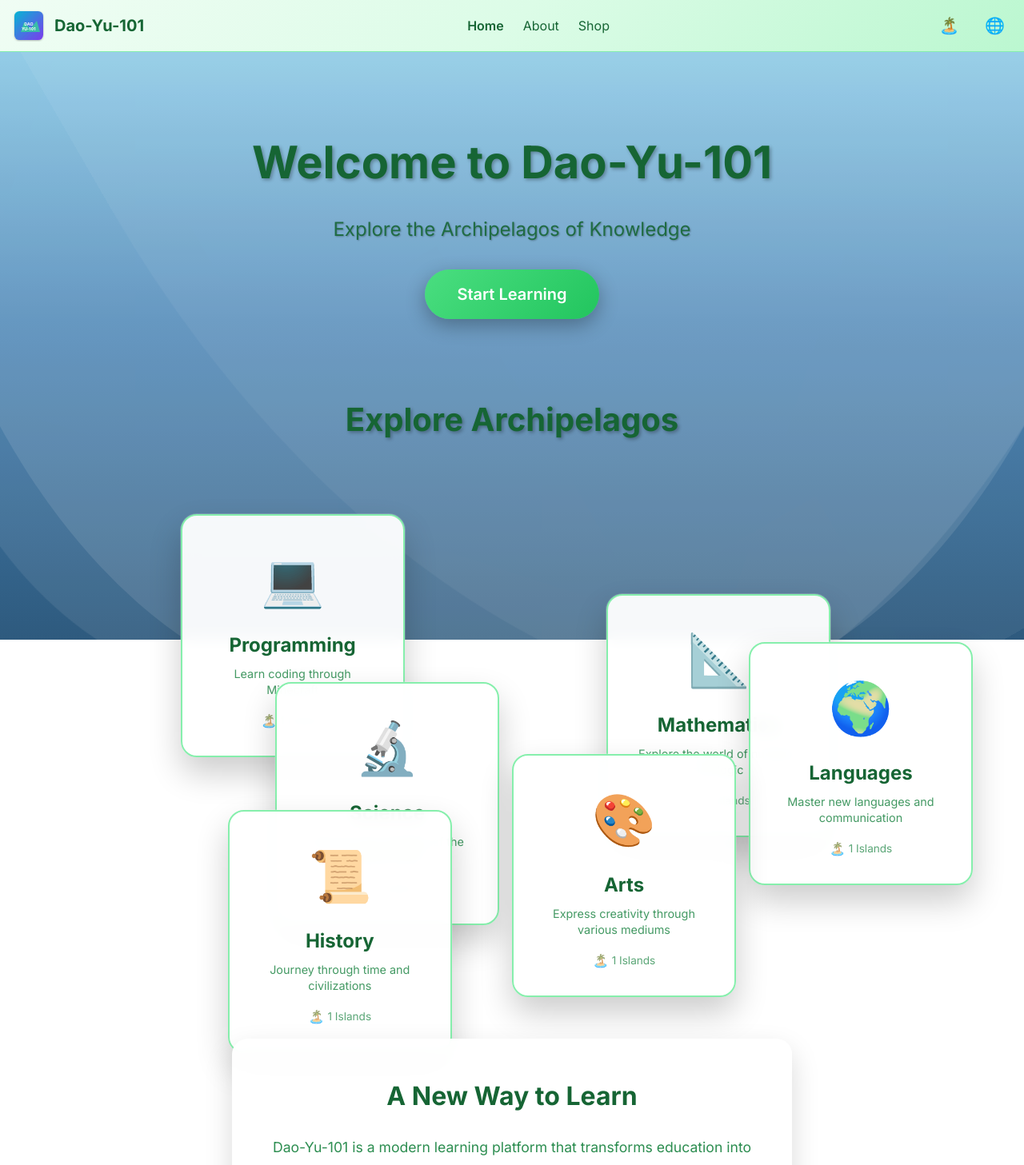
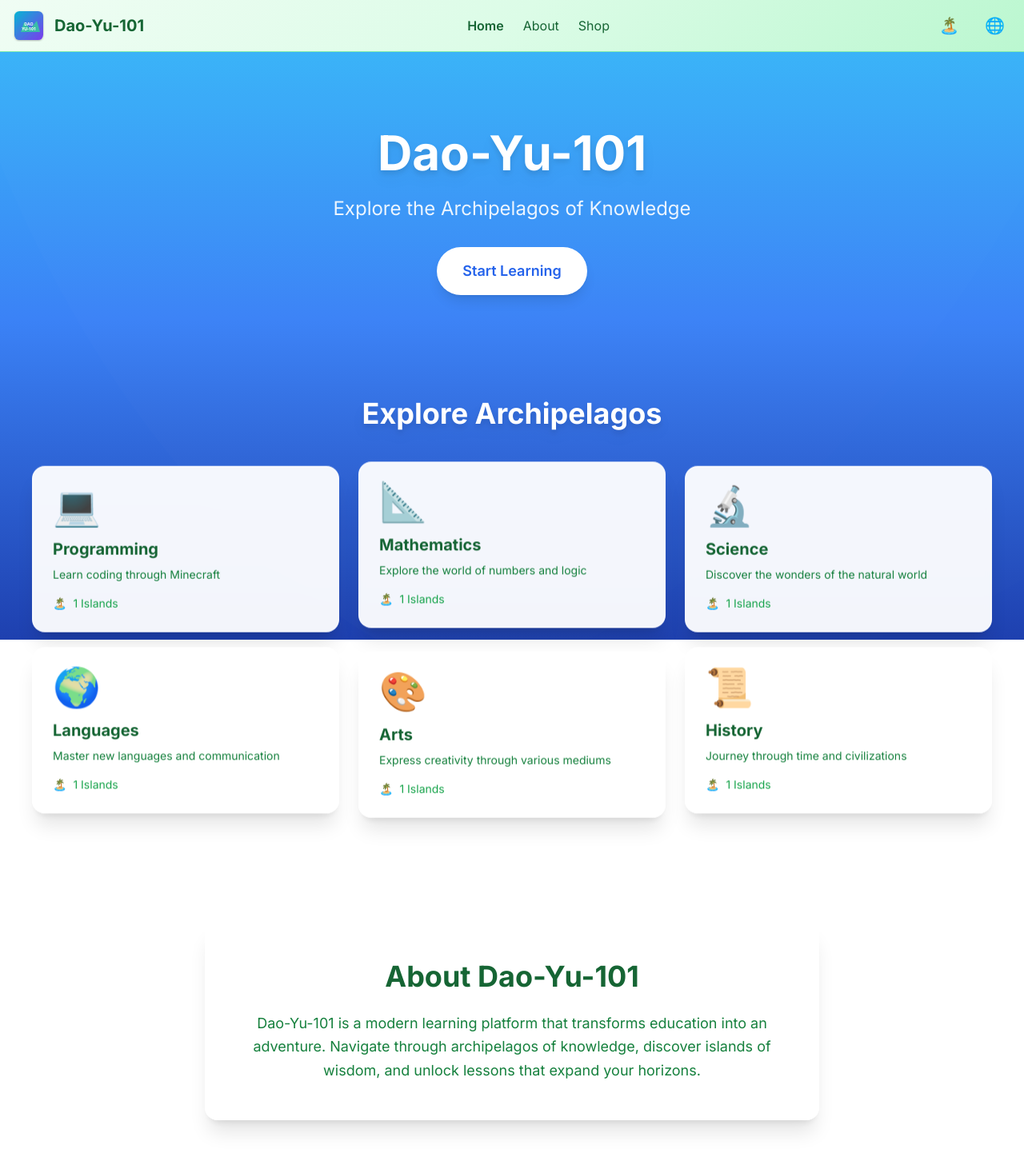
Before and after one commit to 7miwork/Dao-Yu-101, a Vue app: page / in a window 1280 px wide. Shown: the top 1457 px of the page at 80% size. Built offline with nearby package versions, Linux system fonts and the light colour scheme.

Commit message:
feat: structure home page with i18n support

```diff
--- a/src/i18n/de.json
+++ b/src/i18n/de.json
@@ -5,15 +5,11 @@
     "shop": "Shop"
   },
   "home": {
-    "hero": {
-      "title": "Willkommen bei Dao-Yu-101",
-      "subtitle": "Erkunde die Archipele des Wissens",
-      "cta": "Jetzt lernen"
-    },
-    "intro": {
-      "title": "Eine neue Art zu lernen",
-      "description": "Dao-Yu-101 ist eine moderne Lernplattform, die Bildung in ein Abenteuer verwandelt. Navigiere durch Archipele des Wissens, entdecke Inseln der Weisheit und schalte Lektionen frei, die deinen Horizont erweitern."
-    },
+    "title": "Dao-Yu-101",
+    "subtitle": "Erkunde die Archipele des Wissens",
+    "start_button": "Jetzt lernen",
+    "about_title": "Über Dao-Yu-101",
+    "about": "Dao-Yu-101 ist eine moderne Lernplattform, die Bildung in ein Abenteuer verwandelt. Navigiere durch Archipele des Wissens, entdecke Inseln der Weisheit und schalte Lektionen frei, die deinen Horizont erweitern.",
     "archipelagos": {
       "title": "Archipele erkunden",
       "viewAll": "Alle anzeigen"
--- a/src/i18n/en.json
+++ b/src/i18n/en.json
@@ -5,15 +5,11 @@
     "shop": "Shop"
   },
   "home": {
-    "hero": {
-      "title": "Welcome to Dao-Yu-101",
-      "subtitle": "Explore the Archipelagos of Knowledge",
-      "cta": "Start Learning"
-    },
-    "intro": {
-      "title": "A New Way to Learn",
-      "description": "Dao-Yu-101 is a modern learning platform that transforms education into an adventure. Navigate through archipelagos of knowledge, discover islands of wisdom, and unlock lessons that expand your horizons."
-    },
+    "title": "Dao-Yu-101",
+    "subtitle": "Explore the Archipelagos of Knowledge",
+    "start_button": "Start Learning",
+    "about_title": "About Dao-Yu-101",
+    "about": "Dao-Yu-101 is a modern learning platform that transforms education into an adventure. Navigate through archipelagos of knowledge, discover islands of wisdom, and unlock lessons that expand your horizons.",
     "archipelagos": {
       "title": "Explore Archipelagos",
       "viewAll": "View All"
--- a/src/i18n/zh-TW.json
+++ b/src/i18n/zh-TW.json
@@ -5,15 +5,11 @@
     "shop": "商店"
   },
   "home": {
-    "hero": {
-      "title": "歡迎來到道宇101",
-      "subtitle": "探索知識的群島",
-      "cta": "開始學習"
-    },
-    "intro": {
-      "title": "全新的學習方式",
-      "description": "道宇101是一個現代化的學習平台，將教育轉變為一場冒險。穿越知識的群島，發現智慧的島嶼，解鎖拓展視野的課程。"
-    },
+    "title": "道宇101",
+    "subtitle": "探索知識的群島",
+    "start_button": "開始學習",
+    "about_title": "關於道宇101",
+    "about": "道宇101是一個現代化的學習平台，將教育轉變為一場冒險。穿越知識的群島，發現智慧的島嶼，解鎖拓展視野的課程。",
     "archipelagos": {
       "title": "探索群島",
       "viewAll": "查看全部"
--- a/src/pages/home/Home.vue
+++ b/src/pages/home/Home.vue
@@ -1,74 +1,78 @@
 <template>
-  <div class="world-map-container">
+  <div class="min-h-screen relative overflow-x-hidden">
     <!-- Ocean Background -->
-    <div class="ocean-background">
+    <div class="fixed inset-0 bg-gradient-to-b from-sky-400 via-blue-500 to-blue-800 -z-10">
+      <div class="absolute inset-0 opacity-10">
         <div class="wave wave-1"></div>
         <div class="wave wave-2"></div>
-      <div class="wave wave-3"></div>
+      </div>
     </div>
 
     <!-- Hero Section -->
-    <section class="hero-section">
-      <div class="hero-content">
-        <h1 class="hero-title">
-          {{ $t('home.hero.title') }}
+    <section class="py-16 relative z-10">
+      <div class="max-w-screen-xl mx-auto px-6 text-center">
+        <h1 class="text-4xl md:text-5xl lg:text-6xl font-extrabold text-white mb-6 drop-shadow-lg">
+          {{ $t('home.title') }}
         </h1>
-        <p class="hero-subtitle">
-          {{ $t('home.hero.subtitle') }}
+        <p class="text-xl md:text-2xl text-white/90 mb-8 max-w-2xl mx-auto">
+          {{ $t('home.subtitle') }}
         </p>
         <router-link
           to="/archipelago/programming"
-          class="btn-primary hero-cta"
+          class="inline-block bg-white text-blue-600 font-semibold px-8 py-4 rounded-full text-lg shadow-lg hover:shadow-xl hover:scale-105 transition-all duration-300"
         >
-          {{ $t('home.hero.cta') }}
+          {{ $t('home.start_button') }}
         </router-link>
       </div>
     </section>
 
-    <!-- Archipelagos as Floating Islands -->
-    <section class="archipelagos-section">
-      <h2 class="section-title">
+    <!-- Archipelagos Preview Section -->
+    <section class="py-16 relative z-10">
+      <div class="max-w-screen-xl mx-auto px-6">
+        <h2 class="text-3xl md:text-4xl font-bold text-white text-center mb-12 drop-shadow-lg">
           {{ $t('home.archipelagos.title') }}
         </h2>
 
-      <div class="islands-map">
+        <div class="grid grid-cols-1 md:grid-cols-2 lg:grid-cols-3 gap-6">
           <div
-          v-for="(archipelago, index) in archipelagos"
+            v-for="archipelago in archipelagos"
             :key="archipelago.id"
             class="floating-island"
-          :class="`island-${index + 1}`"
-          :style="getIslandStyle(index)"
           >
             <router-link
               :to="`/archipelago/${archipelago.id}`"
-            class="island-link"
+              class="block group"
             >
-            <div class="island-content">
-              <div class="island-icon">{{ archipelago.icon }}</div>
-              <h3 class="island-name">{{ archipelago.name }}</h3>
-              <p class="island-description">{{ archipelago.description }}</p>
-              <div class="island-stats">
-                <span class="stat">
-                  <span class="stat-icon">🏝️</span>
-                  {{ archipelago.islandCount }} {{ $t('archipelago.islands') }}
-                </span>
+              <div class="bg-white/95 backdrop-blur-sm rounded-2xl p-6 shadow-xl border-2 border-white/30 transition-all duration-300 group-hover:scale-105 group-hover:shadow-2xl">
+                <div class="text-5xl mb-4">{{ archipelago.icon }}</div>
+                <h3 class="text-xl font-bold text-green-800 mb-2">
+                  {{ archipelago.name }}
+                </h3>
+                <p class="text-green-700 text-sm mb-4 line-clamp-2">
+                  {{ archipelago.description }}
+                </p>
+                <div class="flex items-center gap-2 text-green-600 text-sm">
+                  <span>🏝️</span>
+                  <span>{{ archipelago.islandCount }} {{ $t('archipelago.islands') }}</span>
                 </div>
               </div>
-            <div class="island-glow"></div>
             </router-link>
+          </div>
         </div>
       </div>
     </section>
 
-    <!-- Intro Section -->
-    <section class="intro-section">
-      <div class="intro-content">
-        <h2 class="intro-title">
-          {{ $t('home.intro.title') }}
+    <!-- About Section -->
+    <section class="py-16 relative z-10">
+      <div class="max-w-screen-xl mx-auto px-6">
+        <div class="bg-white/90 backdrop-blur-sm rounded-2xl p-8 md:p-12 shadow-xl max-w-3xl mx-auto">
+          <h2 class="text-3xl md:text-4xl font-bold text-green-800 mb-6 text-center">
+            {{ $t('home.about_title') }}
           </h2>
-        <p class="intro-description">
-          {{ $t('home.intro.description') }}
+          <p class="text-lg text-green-700 leading-relaxed text-center">
+            {{ $t('home.about') }}
           </p>
+        </div>
       </div>
     </section>
   </div>
@@ -110,70 +114,31 @@ const archipelagos = ref([
   description: data.description,
   islandCount: data.islands ? data.islands.length : 0
 })))
-
-function getIslandStyle(index) {
-  const positions = [
-    { top: '10%', left: '15%' },
-    { top: '25%', left: '60%' },
-    { top: '45%', left: '25%' },
-    { top: '35%', left: '75%' },
-    { top: '60%', left: '50%' },
-    { top: '70%', left: '20%' }
-  ]
-  return positions[index] || positions[0]
-}
 </script>
 
 <style scoped>
-.world-map-container {
-  min-height: 100vh;
-  position: relative;
-  overflow-x: hidden;
-}
-
-/* Ocean Background */
-.ocean-background {
-  position: fixed;
-  top: 0;
-  left: 0;
-  width: 100%;
-  height: 100%;
-  background: linear-gradient(180deg,
-    var(--ocean-light, #87CEEB) 0%,
-    var(--ocean-medium, #4682B4) 50%,
-    var(--ocean-dark, #2E5A7E) 100%);
-  z-index: -2;
-}
-
+/* Simplified wave animations */
 .wave {
   position: absolute;
   width: 200%;
   height: 200%;
-  background: transparent;
   border-radius: 40%;
-  animation: wave 20s infinite linear;
+  animation: wave 25s infinite linear;
 }
 
 .wave-1 {
   top: -150%;
   left: -50%;
-  background: rgba(255, 255, 255, 0.1);
-  animation-duration: 20s;
+  background: rgba(255, 255, 255, 0.08);
+  animation-duration: 25s;
 }
 
 .wave-2 {
-  top: -140%;
-  left: -40%;
-  background: rgba(255, 255, 255, 0.08);
-  animation-duration: 25s;
-  animation-direction: reverse;
-}
-
-.wave-3 {
   top: -145%;
   left: -45%;
   background: rgba(255, 255, 255, 0.05);
   animation-duration: 30s;
+  animation-direction: reverse;
 }
 
 @keyframes wave {
@@ -181,299 +146,25 @@ function getIslandStyle(index) {
   100% { transform: rotate(360deg); }
 }
 
-/* Hero Section */
-.hero-section {
-  position: relative;
-  z-index: 1;
-  text-align: center;
-  padding: 4rem 2rem;
-  min-height: 40vh;
-  display: flex;
-  align-items: center;
-  justify-content: center;
-}
-
-.hero-content {
-  max-width: 800px;
-}
-
-.hero-title {
-  font-size: 3.5rem;
-  font-weight: 800;
-  margin-bottom: 1.5rem;
-  text-shadow: 2px 2px 4px rgba(0, 0, 0, 0.3);
-  color: var(--text-primary, #fff);
-}
-
-.hero-subtitle {
-  font-size: 1.5rem;
-  opacity: 0.9;
-  margin-bottom: 2rem;
-  text-shadow: 1px 1px 2px rgba(0, 0, 0, 0.3);
-  color: var(--text-primary, #fff);
-}
-
-.hero-cta {
-  display: inline-block;
-  font-size: 1.25rem;
-  padding: 1rem 2.5rem;
-  border-radius: 50px;
-  text-decoration: none;
-  font-weight: 600;
-  transition: all 0.3s ease;
-  box-shadow: 0 8px 25px rgba(0, 0, 0, 0.3);
-}
-
-.hero-cta:hover {
-  transform: translateY(-3px) scale(1.05);
-  box-shadow: 0 12px 35px rgba(0, 0, 0, 0.4);
-}
-
-/* Archipelagos Section */
-.archipelagos-section {
-  position: relative;
-  z-index: 1;
-  padding: 2rem;
-  min-height: 80vh;
-}
-
-.section-title {
-  text-align: center;
-  font-size: 2.5rem;
-  font-weight: 700;
-  margin-bottom: 3rem;
-  text-shadow: 2px 2px 4px rgba(0, 0, 0, 0.3);
-  color: var(--text-primary, #fff);
-}
-
-.islands-map {
-  position: relative;
-  width: 100%;
-  height: 600px;
-  max-width: 1200px;
-  margin: 0 auto;
-}
-
-/* Floating Islands */
+/* Floating island animation */
 .floating-island {
-  position: absolute;
-  width: 280px;
   animation: float 6s ease-in-out infinite;
 }
 
-.floating-island:nth-child(odd) {
+.floating-island:nth-child(even) {
   animation-delay: -3s;
-}
-
-.floating-island:nth-child(even) {
-  animation-delay: -1.5s;
 }
 
 @keyframes float {
   0%, 100% { transform: translateY(0px); }
-  50% { transform: translateY(-20px); }
+  50% { transform: translateY(-10px); }
 }
 
-.island-link {
-  display: block;
-  text-decoration: none;
-  position: relative;
-  transition: all 0.4s ease;
-}
-
-.island-link:hover {
-  transform: scale(1.1);
-}
-
-.island-link:hover .island-glow {
-  opacity: 1;
-  transform: scale(1.2);
-}
-
-.island-content {
-  background: var(--bg-card, rgba(255, 255, 255, 0.95));
-  border-radius: 20px;
-  padding: 2rem;
-  text-align: center;
-  box-shadow:
-    0 20px 40px rgba(0, 0, 0, 0.2),
-    0 0 0 1px rgba(255, 255, 255, 0.2);
-  backdrop-filter: blur(10px);
-  border: 2px solid var(--border, rgba(255, 255, 255, 0.3));
-  transition: all 0.3s ease;
-}
-
-.island-glow {
-  position: absolute;
-  top: 50%;
-  left: 50%;
-  transform: translate(-50%, -50%) scale(0.8);
-  width: 120%;
-  height: 120%;
-  background: radial-gradient(circle, var(--accent, #4ade80) 0%, transparent 70%);
-  opacity: 0;
-  transition: all 0.4s ease;
-  z-index: -1;
-  border-radius: 50%;
-}
-
-.island-icon {
-  font-size: 4rem;
-  margin-bottom: 1rem;
-  display: block;
-}
-
-.island-name {
-  font-size: 1.5rem;
-  font-weight: 700;
-  margin-bottom: 0.5rem;
-  color: var(--text-primary, #166534);
-}
-
-.island-description {
-  font-size: 0.9rem;
-  opacity: 0.8;
-  margin-bottom: 1rem;
-  color: var(--text-secondary, #15803d);
-  line-height: 1.4;
-}
-
-.island-stats {
-  display: flex;
-  justify-content: center;
-  gap: 1rem;
-}
-
-.stat {
-  display: flex;
-  align-items: center;
-  gap: 0.25rem;
-  font-size: 0.85rem;
-  opacity: 0.7;
-  color: var(--text-secondary, #15803d);
-}
-
-.stat-icon {
-  font-size: 1rem;
-}
-
-/* Intro Section */
-.intro-section {
-  position: relative;
-  z-index: 1;
-  padding: 4rem 2rem;
-  text-align: center;
-}
-
-.intro-content {
-  max-width: 700px;
-  margin: 0 auto;
-  background: var(--bg-card, rgba(255, 255, 255, 0.9));
-  border-radius: 20px;
-  padding: 3rem;
-  box-shadow: 0 15px 35px rgba(0, 0, 0, 0.15);
-  backdrop-filter: blur(10px);
-}
-
-.intro-title {
-  font-size: 2rem;
-  font-weight: 700;
-  margin-bottom: 1.5rem;
-  color: var(--text-primary, #166534);
-}
-
-.intro-description {
-  font-size: 1.1rem;
-  line-height: 1.8;
-  opacity: 0.9;
-  color: var(--text-secondary, #15803d);
-}
-
-/* Responsive Design */
-@media (max-width: 1024px) {
-  .islands-map {
-    height: auto;
-    display: grid;
-    grid-template-columns: repeat(2, 1fr);
-    gap: 2rem;
-    padding: 1rem;
-  }
-
-  .floating-island {
-    position: relative;
-    top: auto !important;
-    left: auto !important;
-    width: 100%;
-    animation: none;
-  }
-
-  .hero-title {
-    font-size: 2.5rem;
-  }
-
-  .hero-subtitle {
-    font-size: 1.25rem;
-  }
-}
-
-@media (max-width: 768px) {
-  .islands-map {
-    grid-template-columns: 1fr;
-  }
-
-  .hero-title {
-    font-size: 2rem;
-  }
-
-  .hero-subtitle {
-    font-size: 1rem;
-  }
-
-  .section-title {
-    font-size: 2rem;
-  }
-
-  .island-content {
-    padding: 1.5rem;
-  }
-
-  .island-icon {
-    font-size: 3rem;
-  }
-
-  .island-name {
-    font-size: 1.25rem;
-  }
-
-  .intro-content {
-    padding: 2rem;
-  }
-
-  .intro-title {
-    font-size: 1.5rem;
-  }
-
-  .intro-description {
-    font-size: 1rem;
-  }
-}
-
-@media (max-width: 480px) {
-  .hero-section {
-    padding: 2rem 1rem;
-  }
-
-  .archipelagos-section {
-    padding: 1rem;
-  }
-
-  .intro-section {
-    padding: 2rem 1rem;
-  }
-
-  .hero-cta {
-    padding: 0.75rem 2rem;
-    font-size: 1rem;
-  }
+/* Line clamp utility */
+.line-clamp-2 {
+  display: -webkit-box;
+  -webkit-line-clamp: 2;
+  -webkit-box-orient: vertical;
+  overflow: hidden;
 }
 </style>
```
Lines whose indentation alone changed are shown as unchanged.
